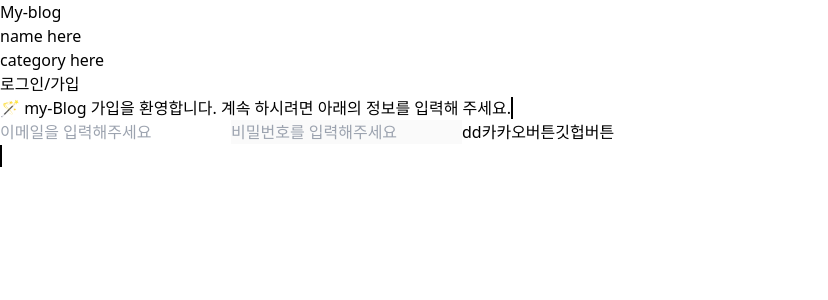
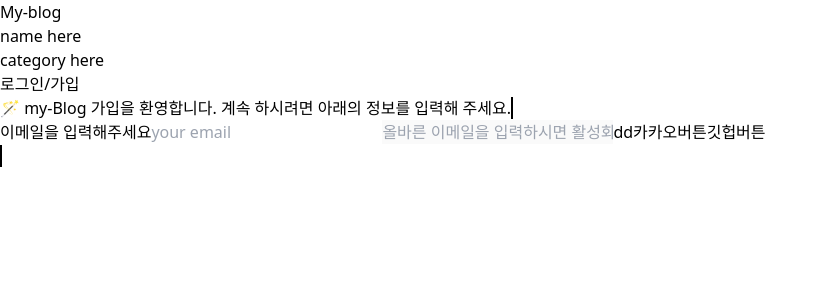
Before and after one commit to powercording/my-blog, a Next.js app: page /join in a window 1280 px wide. Shown: the top 300 px of the page, without its empty margins (0-828 px from the left). Built offline with nearby package versions, Linux system fonts and the light colour scheme.

Commit message:
Feat: 온체인지 event => 아이디유효성 검증(디바운싱)

```diff
--- /dev/null
+++ b/hooks/useDebounce.tsx
@@ -0,0 +1,9 @@
+let timer: any;
+
+export function useDebounce(fn: () => void) {
+  if (timer) clearTimeout(timer);
+
+  timer = setTimeout(() => {
+    fn();
+  }, 500);
+}
--- /dev/null
+++ b/pages/api/join.tsx
@@ -0,0 +1,5 @@
+import { NextApiRequest, NextApiResponse } from 'next';
+
+export default function Join(req: NextApiRequest, res: NextApiResponse) {
+  return res.status(200).json({ ok: true });
+}
--- a/pages/join/index.tsx
+++ b/pages/join/index.tsx
@@ -2,6 +2,8 @@ import { useEffect, useState } from 'react';
 import styled, { keyframes } from 'styled-components';
 import tw from 'tailwind-styled-components';
 import { useForm } from 'react-hook-form';
+import { FieldValues } from 'react-hook-form/dist/types';
+import { useDebounce } from '../../hooks/useDebounce';
 
 const WELCOM_WORD =
   '🪄 my-Blog 가입을 환영합니다. 계속 하시려면 아래의 정보를 입력해 주세요.';
@@ -25,23 +27,14 @@ const WelcomAnimation = styled.div<{
   }
 `;
 
-function defineHeight(welcome: boolean, email: boolean) {
-  if (!email && !welcome) {
-    return 'h-14';
-  }
-  if (!email && welcome) {
-    return 'h-36';
-  }
-  if (email && welcome) {
-    return 'h-80';
-  }
-}
-
 const JoinFormContainer = tw(WelcomAnimation)`
   w-auto px-4 py-4
   space-y-10 overflow-hidden
-  shadow-md
-  ${props => defineHeight(props.welcomeDone, props.emailDone)}
+  shadow-md h-auto
+`;
+
+const JoinFormContainerLargeScreen = tw(JoinFormContainer)`
+  lg:w-1/2
 `;
 
 const JoinForm = tw.form`
@@ -50,11 +43,18 @@ const JoinForm = tw.form`
   gap-3
 `;
 
+const Label = tw.label<{ welcome: boolean }>`
+  ${props => (props.welcome ? '' : 'hidden')}
+  flex flex-col
+  text-xs
+`;
+
 const InputExtends = styled.input.attrs(props => {
   type: props.type || 'text';
 })``;
 
 const CustomInput = tw(InputExtends)`
+  text-base
   w-auto
   h-12
   bg-slate-50
@@ -89,7 +89,7 @@ export default function Join() {
 
       while (letterArray.length) {
         //return index 0 of string array every 0.075sec
-        const displayWord = await delay(75, letterArray);
+        const displayWord = await delay(50, letterArray);
         setShowingWord(prev => (prev += displayWord));
       }
       if (!letterArray.length) {
@@ -101,28 +101,51 @@ export default function Join() {
     typingEffect();
   }, []);
 
-  const onSubmit = () => {
-    console.log('하이');
+  const onSubmit = (data: FieldValues) => {
+    console.log(data);
+  };
+
+  const valid = async () => {
+    fetch('api/join')
+      .then(res => res.json())
+      .then(json => {
+        if (json.ok === true) {
+          setEmailDone(true);
+        }
+      });
   };
 
   return (
-    <JoinFormContainer welcomeDone={welcomeDone} emailDone={emailDone}>
+    <JoinFormContainerLargeScreen
+      welcomeDone={welcomeDone}
+      emailDone={emailDone}
+    >
       <WelcomAnimation welcomeDone={welcomeDone}>{showingWord}</WelcomAnimation>
       <JoinForm onSubmit={handleSubmit(onSubmit)}>
+        <Label welcome={welcomeDone} htmlFor="email">
+          이메일을 입력해주세요
+          <CustomInput
+            id="email"
+            {...register('email', {
+              required: '이거입력해야하는데?',
+              onChange: () => useDebounce(valid),
+            })}
+            placeholder="your email"
+            disabled={welcomeDone ? false : true}
+          />
+        </Label>
         <CustomInput
-          {...register('email', {
-            required: '이거입력해야하는데?',
-          })}
-          placeholder="이메일을 입력해주세요"
-        />
-        <CustomInput
-          placeholder="비밀번호를 입력해주세요"
-          disabled={emailDone ? 'false' : 'true'}
+          placeholder={
+            emailDone
+              ? '비밀번호를 입력해주세요'
+              : '올바른 이메일을 입력하시면 활성화 됩니다.'
+          }
+          disabled={emailDone ? false : true}
         />
         <Button>dd</Button>
         <Button>카카오버튼</Button>
         <Button>깃헙버튼</Button>
       </JoinForm>
-    </JoinFormContainer>
+    </JoinFormContainerLargeScreen>
   );
 }
```
